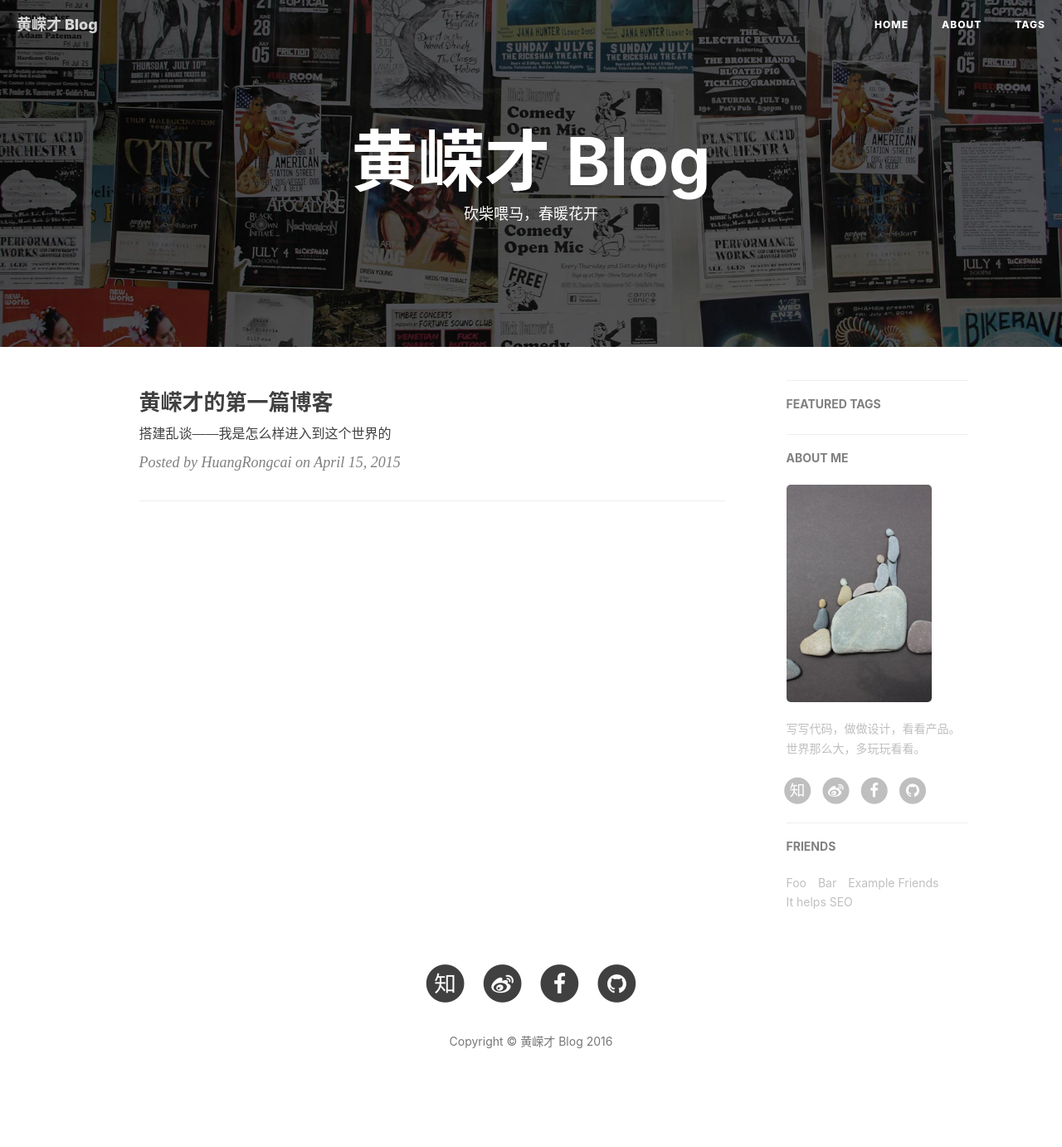
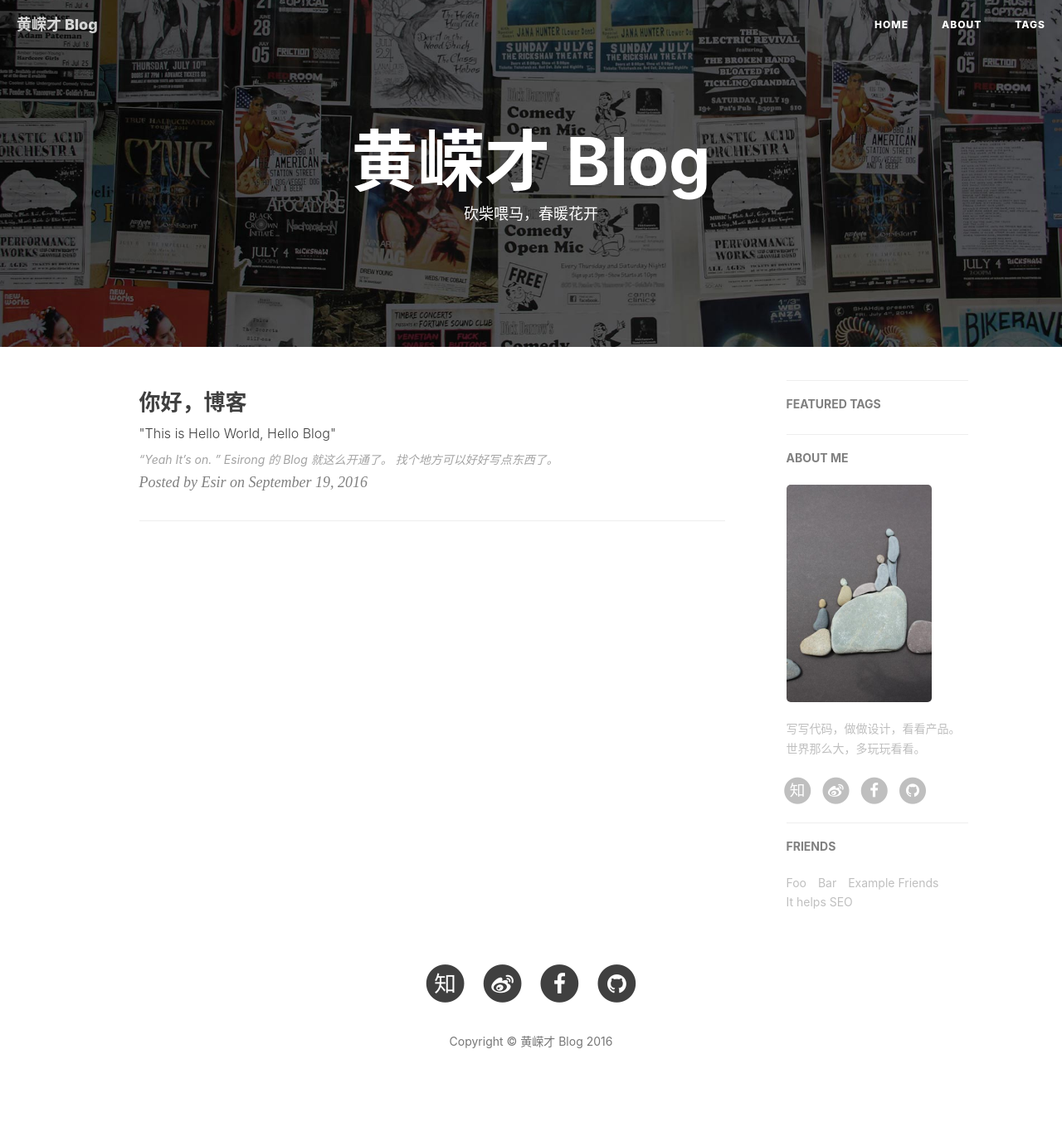
Before and after one commit to esirong/esirong.github.io, a Jekyll site: the page built from index.html, in a window 1280 px wide. Shown: the whole page at 83% size. Built offline with Jekyll 4.4.1, drawn with Linux system fonts in a browser that asks for light colours; nearby versions of some CDN libraries; the list of posts is cut into pages by our own code; comment, search, counter and statistics services are not loaded; grey boxes are pictures that could not be loaded.

Commit message:
首篇
-hello world

```diff
--- a/_config.yml
+++ b/_config.yml
@@ -50,7 +50,7 @@ kramdown:
 #disqus_username: _your_disqus_short_name_
 
 # Duoshuo settings
-duoshuo_username: huxblog
+duoshuo_username: esirong
 # Share component is depend on Comment so we can NOT use share only.
 duoshuo_share: true                     # set to false if you want to use Comment without Sharing
 
--- /dev/null
+++ b/_posts/2014-01-29-hello-2015.markdown
@@ -0,0 +1,19 @@
+---
+layout:     post
+title:      "你好，博客"
+subtitle:   " \"This is Hello World, Hello Blog\""
+date:       2016-09-19
+author:     "Esir"
+
+catalog: true
+tags:
+    - 生活
+---
+
+> “Yeah It's on. ”
+
+
+Esirong 的 Blog 就这么开通了。
+
+
+找个地方可以好好写点东西了。
--- a/_posts/2016-09-13-new-start.markdown
+++ /dev/null
@@ -1,10 +0,0 @@
----
-layout:     post
-title:      "黄嵘才的第一篇博客"
-subtitle:   "搭建乱谈——我是怎么样进入到这个世界的"
-date:       2015-04-15
-author:     "HuangRongcai"
-catalog: true
-tags:
-    - githubs
----
```
Also changed, not shown: _posts/20160919我是如何进入到这个世界的.markdown (added, +46 -0 lines), img/2016-09-14_212029.png (added), img/2016-09-14_212630.png (added), img/favicon.ico (added), img/favicon.jpg (deleted), img/icon_wechat.jpg (deleted), img/icon_wechat.png (added), img/post-bg-2015.jpg (deleted), img/post-bg-js-version.jpg (deleted).
